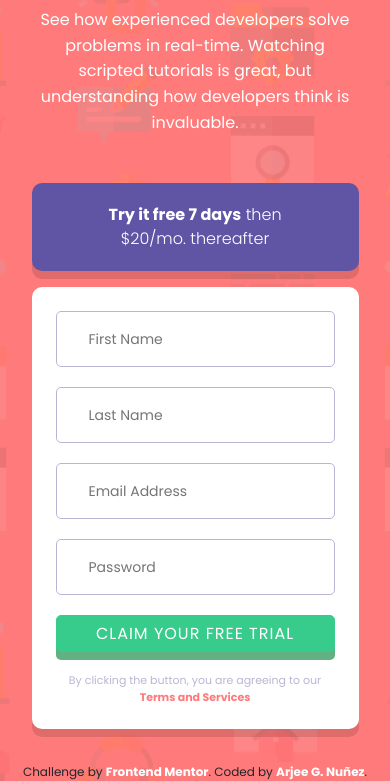
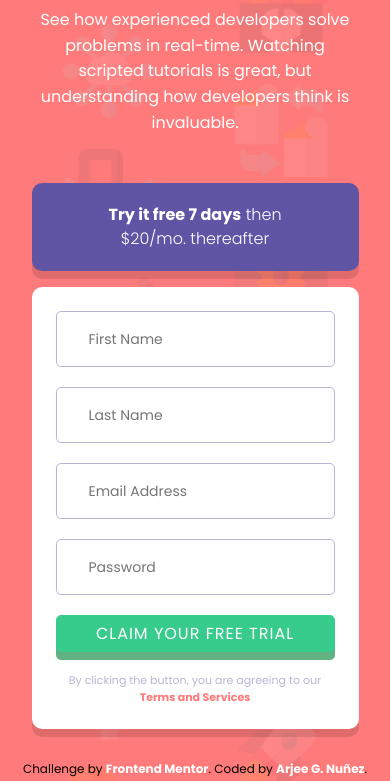
Before and after one commit to arjeenunez/project-three-component-signup, a plain HTML site: page index.html in a window 390 px wide. Shown: the part 150-931 px from the top of the page. Drawn offline with nearby package versions, Linux system fonts and the light colour scheme.

Commit message:
Transferred background properties to MAIN wrapper. Changed attribution color.

```diff
--- a/public/styles/index.css
+++ b/public/styles/index.css
@@ -14,11 +14,6 @@ body {
     height: 100dvh;
     font-family: 'Poppins', sans-serif;
     font-size: 16px;
-    background-color: var(--color-red);
-    background-image: url('../assets/bg-intro-desktop.png');
-    background-repeat: repeat-y;
-    background-position: center;
-    background-size: cover;
 }
 
 main {
@@ -28,6 +23,11 @@ main {
     display: flex;
     justify-content: center;
     align-items: center;
+    background-color: var(--color-red);
+    background-image: url('../assets/bg-intro-desktop.png');
+    background-repeat: repeat-y;
+    background-position: center;
+    background-size: cover;
 }
 
 .card-splash {
@@ -196,6 +196,7 @@ a {
     transform: translateX(-50%);
     width: 100%;
     text-align: center;
+    color: black;
 }
 
 .attribution a {
@@ -250,7 +251,7 @@ a {
         height: 56px;
     }
     .attribution {
-        bottom: 0;
+        bottom: 3px;
         font-size: 12px;
     }
 }
```
